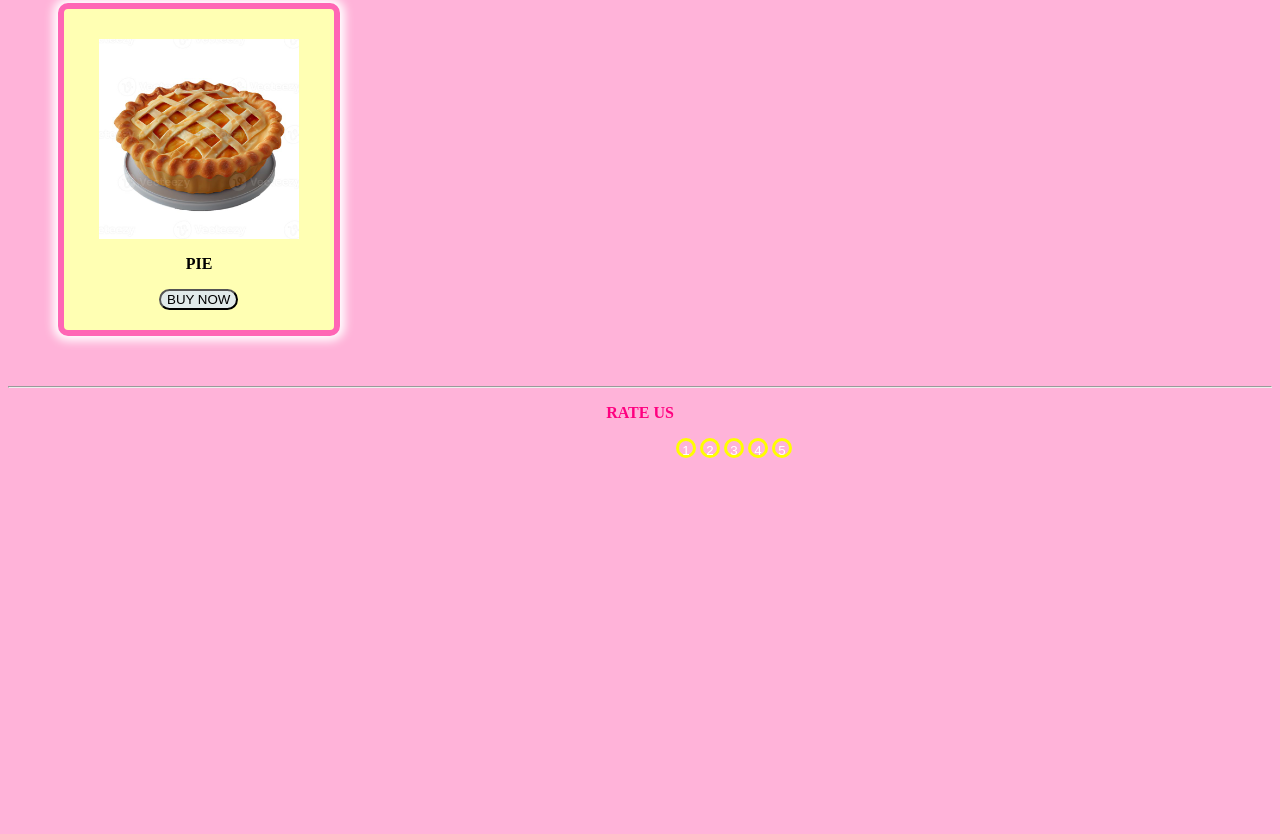
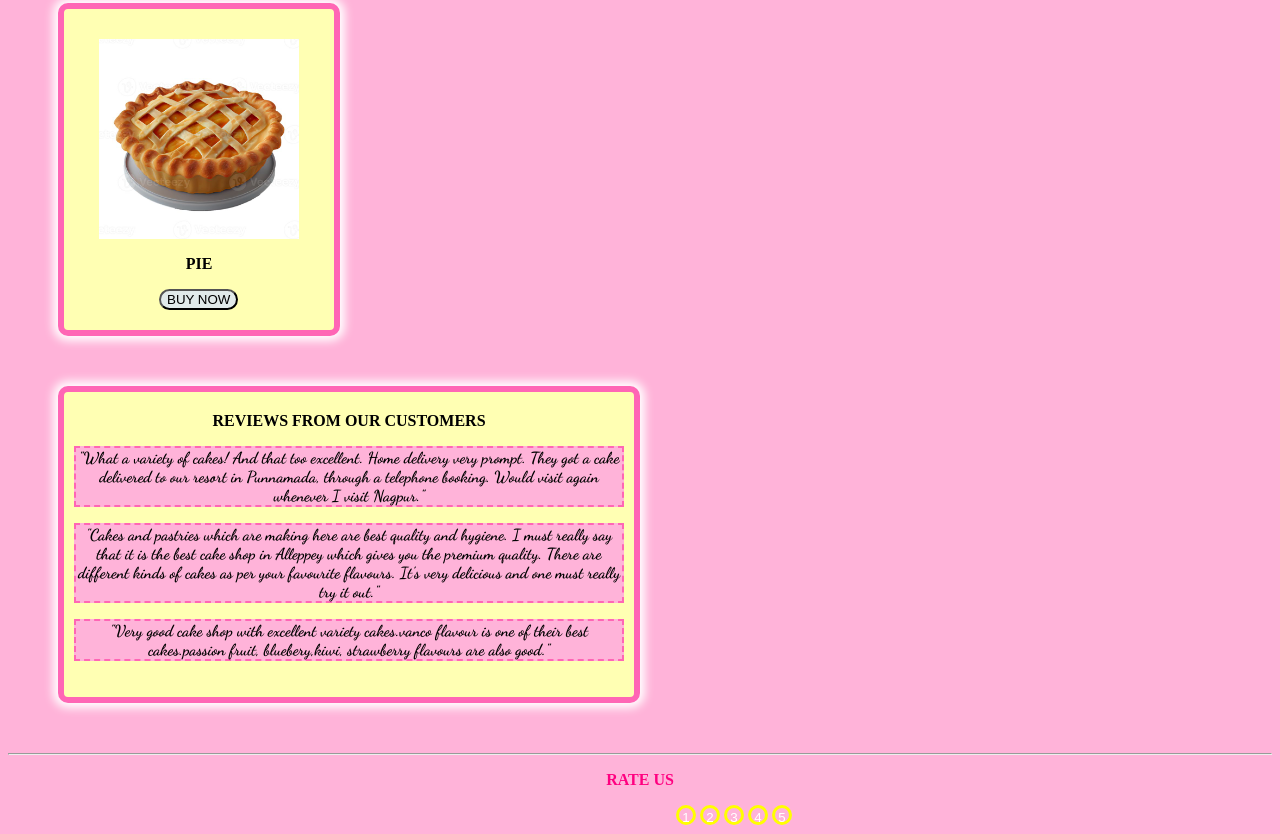
Before and after one commit to kanishkabhange/bakery, a plain HTML site: page index.html in a window 1280 px wide. Shown: the part 1921-2755 px from the top of the page. Before the commit the page ends 2388 px from the top, so only its background shows below. Drawn offline with Linux system fonts and the light colour scheme; a web font is replaced by a local one.

Commit message:
reviews added

```diff
--- a/index.html
+++ b/index.html
@@ -40,6 +40,18 @@
         <p class="back">PIE</p>
         <button class="button">BUY NOW</button>
     </div>
+    <div class="review">
+        REVIEWS FROM OUR CUSTOMERS
+        <p class="reviewers">
+           "What a variety of cakes! And that too excellent. Home delivery very prompt. They got a cake delivered to our resort in Punnamada, through a telephone booking. Would visit again whenever I visit Nagpur."
+        </p>
+        <p class="reviewers">
+           "Cakes and pastries which are making here are best quality and hygiene. I must really say that it is the best cake shop in Alleppey which gives you the premium quality. There are different kinds of cakes as per your favourite flavours. It's very delicious and one must really try it out."
+        </p>
+        <p class="reviewers">
+            "Very good cake shop with excellent variety cakes.vanco flavour is one of their best cakes.passion fruit, bluebery,kiwi, strawberry flavours are also good."
+        </p>
+    </div>
     <hr>
     <p class="rating">RATE US</p>
     &nbsp;&nbsp;&nbsp;&nbsp;&nbsp;&nbsp;&nbsp;&nbsp;&nbsp;&nbsp;&nbsp;&nbsp;&nbsp;&nbsp;&nbsp;&nbsp;&nbsp;&nbsp;&nbsp;&nbsp;&nbsp;&nbsp;&nbsp;&nbsp;&nbsp;&nbsp;&nbsp;&nbsp;&nbsp;&nbsp;&nbsp;&nbsp;&nbsp;&nbsp;&nbsp;&nbsp;&nbsp;&nbsp;&nbsp;&nbsp;&nbsp;&nbsp;&nbsp;&nbsp;&nbsp;&nbsp;&nbsp;&nbsp;&nbsp;&nbsp;&nbsp;&nbsp;&nbsp;&nbsp;&nbsp;&nbsp;&nbsp;&nbsp;&nbsp;&nbsp;&nbsp;&nbsp;&nbsp;&nbsp;&nbsp;&nbsp;&nbsp;&nbsp;&nbsp;&nbsp;&nbsp;&nbsp;&nbsp;&nbsp;&nbsp;&nbsp;&nbsp;&nbsp;&nbsp;&nbsp;&nbsp;&nbsp;&nbsp;&nbsp;&nbsp;&nbsp;&nbsp;&nbsp;&nbsp;&nbsp;&nbsp;&nbsp;&nbsp;&nbsp;&nbsp;&nbsp;&nbsp;&nbsp;&nbsp;&nbsp;&nbsp;&nbsp;&nbsp;&nbsp;&nbsp;&nbsp;&nbsp;&nbsp;&nbsp;&nbsp;&nbsp;&nbsp;&nbsp;&nbsp;&nbsp;&nbsp;&nbsp;&nbsp;&nbsp;&nbsp;&nbsp;&nbsp;&nbsp;&nbsp;&nbsp;&nbsp;&nbsp;&nbsp;&nbsp;&nbsp;&nbsp;&nbsp;&nbsp;&nbsp;&nbsp;&nbsp;&nbsp;&nbsp;&nbsp;&nbsp;&nbsp;&nbsp;&nbsp;&nbsp;&nbsp;&nbsp;&nbsp;&nbsp;&nbsp;&nbsp;&nbsp;&nbsp;&nbsp;&nbsp;&nbsp;&nbsp;&nbsp;&nbsp;&nbsp;&nbsp;&nbsp;&nbsp;&nbsp;&nbsp;&nbsp;&nbsp;
--- a/style.css
+++ b/style.css
@@ -54,8 +54,23 @@ button:hover{
     width: 20px;
     border-radius: 50%;
     border: yellow solid 3px;
-    transition: 4sec;
+    transition: 2s;
 }
 .star:hover{
     background-color: #ffffb3;
 }
+.review{
+    background-color:#ffffb3;
+    width: 550px;
+    margin:50px;
+    padding: 20px 10px;
+    border:#ff66b5 solid 6px;
+    text-align: center;
+    font-weight: bold;
+    border-radius: 10px;
+    box-shadow: 0 0 10px 5px white;
+}
+.reviewers{
+    font-family:Dancing Script;
+    border:#ff66b5 dashed 2px;
+}
```
